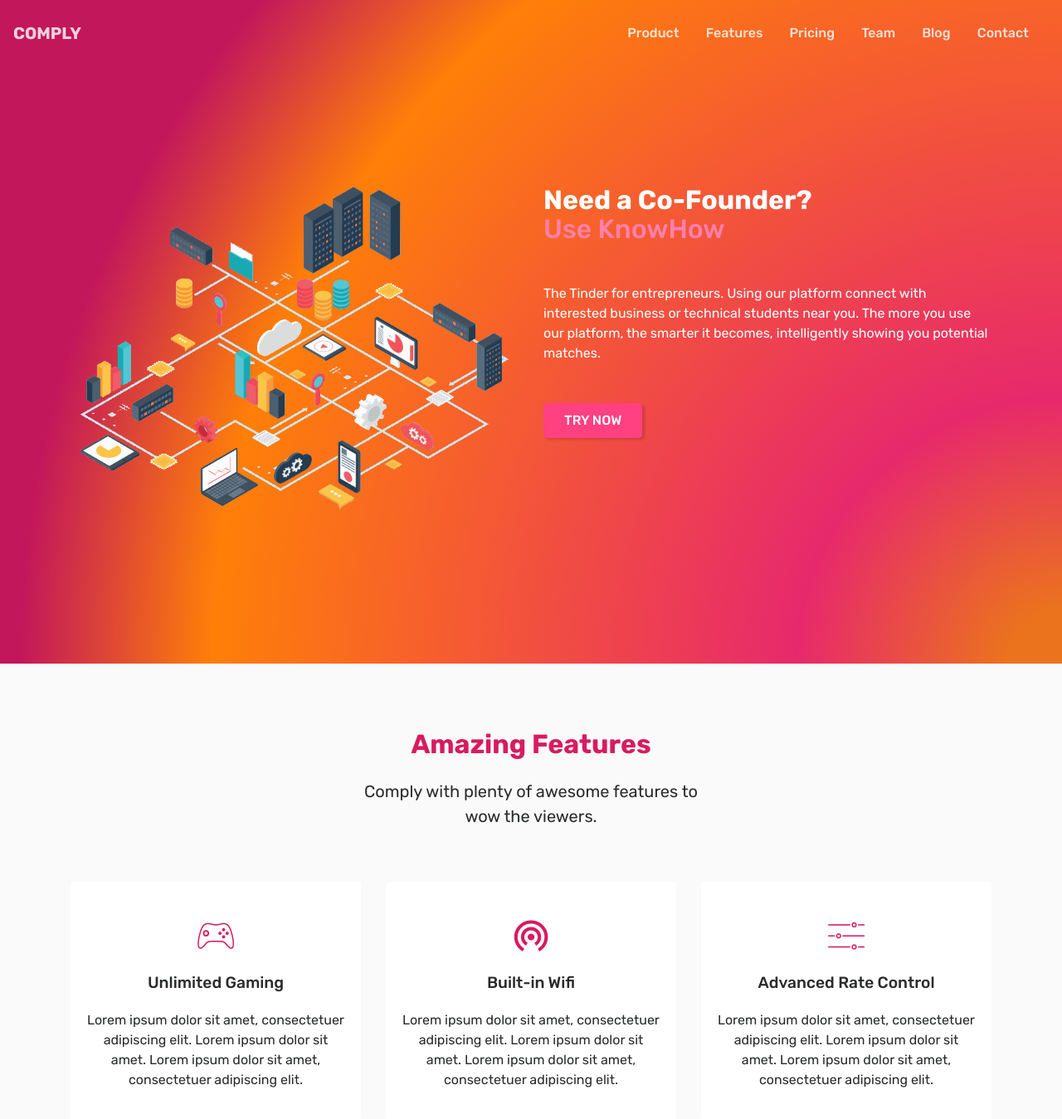
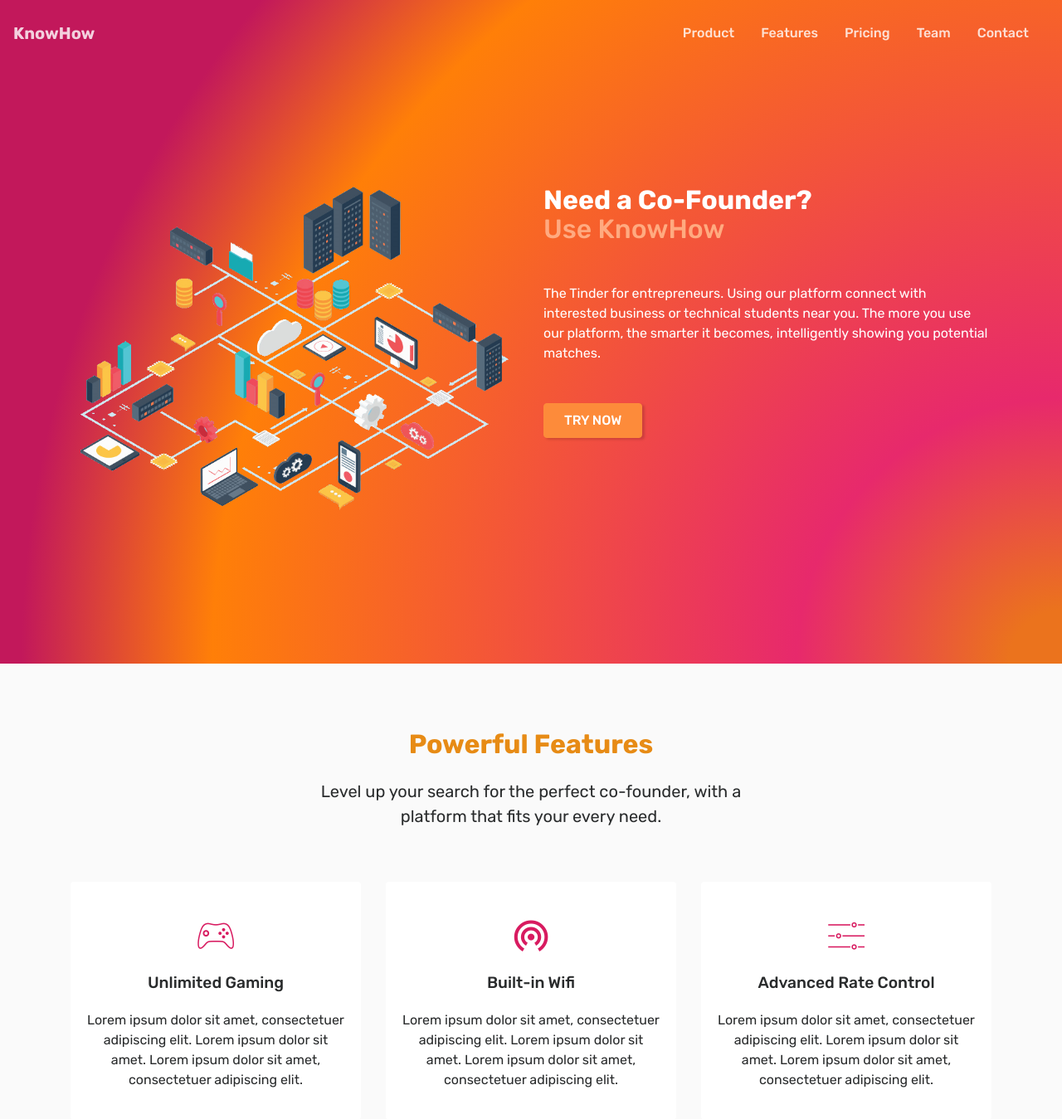
Before and after one commit to mattpodolak/HackferenceWeb, a Flask app: page / in a window 1280 px wide. Shown: the top 1349 px of the page at 83% size. Run offline with Flask 2, Linux system fonts and the light colour scheme; some libraries are stand-ins or nearby versions.

Commit message:
added many files - almost done?

```diff
--- a/static/css/style.css
+++ b/static/css/style.css
@@ -123,15 +123,15 @@ section{
 
 }
 .bg-texture-collage{
-   / background:-webkit-linear-gradient(-45deg, #ffb300 33%, transparent 0%),
-        linear-gradient(-45deg, #d81b60 67%, transparent 33%),
-        linear-gradient(-45deg, #ffb300 100%, transparent 67%);
-    background:-moz-linear-gradient(-45deg, #ffb300 33%, transparent 0%),
-        linear-gradient(-45deg, #d81b60 67%, transparent 33%),
-        linear-gradient(-45deg, #ffb300 100%, transparent 67%);
-    background:linear-gradient(-45deg, #ec407a 33%, transparent 0%),
-        linear-gradient(-45deg, #e91e63 67%, transparent 33%),
-        linear-gradient(-45deg, #ec407a 100%, transparent 67%);
+   /background:-webkit-linear-gradient(-45deg, #ef9c21 33%, transparent 0%),
+        linear-gradient(-45deg, #da8010 67%, transparent 33%),
+        linear-gradient(-45deg, #ef9c21 100%, transparent 67%);
+    background:-moz-linear-gradient(-45deg, #ef9c21 33%, transparent 0%),
+        linear-gradient(-45deg, #da8010 67%, transparent 33%),
+        linear-gradient(-45deg, #ef9c21 100%, transparent 67%);
+    background: linear-gradient(-45deg, #ef9c21 33%, transparent 0%),
+        linear-gradient(-45deg, #da8010 67%, transparent 33%),
+        linear-gradient(-45deg, #ef9c21 100%, transparent 67%);
 }
 .bg-alt {
     background-color: #fff;
@@ -161,10 +161,10 @@ section{
     color: #fff;
 }
 .text-primary {
-    color: #d81b60 !important;
+    color: #e78b15 !important;
 }
 .text-primary-light{
-    color: #ff80ab;
+    color: #ffaa80;
 }
 
 /*===============================================
@@ -205,8 +205,8 @@ section{
     color: #ff4081;
 }
 .btn-primary{
-    background-color: #ff4081 !important;
-    border-color: #ff4081 !important;
+    background-color: #fd8b3a !important;
+    border-color: #fd8b3a !important;
 }
 .btn-primary:hover, .btn-primary:focus{
     color: #fff !important;
--- a/static/js/scripts.js
+++ b/static/js/scripts.js
@@ -27,7 +27,7 @@ $(function () {
         var secondFeature = $('#features').offset().top;
         var scroll = $(window).scrollTop();
         if (scroll >= 150) {
-            $('.sticky-navigation').css({"background-color": '#d81b60'});
+            $('.sticky-navigation').css({"background-color": '#fb9124'});
         } else {
             $('.sticky-navigation').css({"background-color": 'transparent'});
         }
--- a/templates/index.html
+++ b/templates/index.html
@@ -2,7 +2,7 @@
 <html lang="en">
     <head>
         <meta charset="utf-8">
-        <title>Comply - Bootstrap 4 Multipurpose Template</title>
+        <title>KnowHow - Connect with Entrepreneurs</title>
         <meta name="description" content="Download free Bootstrap 4 multipurpose template Comply." />
         <meta name="viewport" content="width=device-width, initial-scale=1.0">
         <!--Bootstrap 4-->
@@ -18,7 +18,7 @@
             <button class="navbar-toggler navbar-toggler-right" type="button" data-toggle="collapse" data-target="#navbarCollapse" aria-controls="navbarCollapse" aria-expanded="false" aria-label="Toggle navigation">
                 <span class="ion-grid icon-sm"></span>
             </button>
-            <a class="navbar-brand hero-heading" href="#">COMPLY</a>
+            <a class="navbar-brand hero-heading" href="#">KnowHow</a>
             <div class="collapse navbar-collapse" id="navbarCollapse">
                 <ul class="navbar-nav ml-auto">
                     <li class="nav-item mr-3">
@@ -32,9 +32,6 @@
                     </li>
                     <li class="nav-item mr-3">
                         <a class="nav-link page-scroll" href="#team">Team</a>
-                    </li>
-                    <li class="nav-item mr-3">
-                        <a class="nav-link page-scroll" href="#blog">Blog</a>
                     </li>
                     <li class="nav-item mr-3">
                         <a class="nav-link page-scroll" href="#contact">Contact</a>
@@ -56,7 +53,7 @@
                             The Tinder for entrepreneurs. Using our platform connect with interested business or technical students near you. The more you use our platform, the smarter it becomes, intelligently showing you potential matches.
                         </p>
                         <p class="mt-5">
-                            <a href="#pricing" class="btn btn-primary mr-2 mb-2 page-scroll">Try Now</a>
+                            <a href="#sign-up" class="btn btn-primary mr-2 mb-2 page-scroll">Try Now</a>
                             <!--<a href="#download" class="btn btn-white mb-2 page-scroll">Download iOS App</a>-->
                         </p>
                     </div>
@@ -69,9 +66,9 @@
             <div class="container">
                 <div class="row mb-3">
                     <div class="col-md-6 offset-md-3 col-sm-8 offset-sm-2 col-xs-12 text-center wow fadeIn">
-                        <h2 class="text-primary">Amazing Features</h2>
+                        <h2 class="text-primary">Powerful Features</h2>
                         <p class="lead mt-4">
-                            Comply with plenty of awesome features to <br/>wow the viewers.
+                             Level up your search for the perfect co-founder, with a platform that fits your every need.
                         </p>
                     </div>
                 </div>
@@ -162,7 +159,7 @@
             <div class="container-fluid">
                 <div class="row d-md-flex mt-5">
                     <div class="col-sm-6 p-0 wow fadeInLeft">
-                        <img class="img-fluid" src="static/img/product2.jpg" alt="Gallery">
+                        <img class="img-fluid" src="static/img/mockup3.png" alt="Gallery">
                     </div>
                     <div class="col-sm-6 pl-5 pr-5 pt-5 pb-4 wow fadeInRight">
                         <h3><a href="#">What's New in Version 5.0?</a></h3>
@@ -176,7 +173,7 @@
                             <li>Aenean commodo ligula eget dolor.</li>
                             <li>Cum sociis natoque penatibus et magnis dis parturient montes, nascetur ridiculus mus.</li>
                         </ul>
-                        <a href="#purchase" class="btn btn-primary mr-2 page-scroll">Get Started with Comply</a>
+                        <a href="#sign-up" class="btn btn-primary mr-2 page-scroll">Get Started with KnowHow</a>
                     </div>
                 </div>
             </div>
@@ -206,7 +203,7 @@
                                     <li>1GB bandwidth</li>
                                     <li>Basic support</li>
                                 </ul>
-                                <a href="#" class="btn btn-primary btn-radius">Order Now</a>
+                                <!--<a href="#" class="btn btn-primary btn-radius">Order Now</a>-->
                             </div>
                         </div>
                     </div>
@@ -222,7 +219,7 @@
                                     <li>Unlimited bandwidth</li>
                                     <li>Priority support</li>
                                 </ul>
-                                <a href="#" class="btn btn-primary btn-radius">Order Now</a>
+                                <!--<a href="#" class="btn btn-primary btn-radius">Order Now</a>-->
                             </div>
                         </div>
                     </div>
@@ -238,7 +235,7 @@
                                     <li>Unlimited bandwidth</li>
                                     <li>24/7 support</li>
                                 </ul>
-                                <a href="#" class="btn btn-primary btn-radius">Order Now</a>
+                                <!--<a href="#" class="btn btn-primary btn-radius">Order Now</a>-->
                             </div>
                         </div>
                     </div>
@@ -419,17 +416,17 @@
             <div class="container">
                 <div class="row">
                     <div class="col-md-6 offset-md-3 col-sm-8 offset-sm-2 col-xs-12 text-center wow fadeIn">
-                        <h1>COMPLY</h1>
-                        <p class="mt-4">
-                            <a href="https://twitter.com/" target="_blank"><em class="ion-social-twitter text-twitter-alt icon-sm mr-3"></em></a>
-                            <a href="https://facebook.com/" target="_blank"><em class="ion-social-github text-facebook-alt icon-sm mr-3"></em></a>
-                            <a href="https://www.linkedin.com/" target="_blank"><em class="ion-social-linkedin text-linkedin-alt icon-sm mr-3"></em></a>
-                            <a href="https://plus.google.com/" target="_blank"><em class="ion-social-googleplus text-google-alt icon-sm mr-3"></em></a>
-                        </p>
-                        <p class="pt-2 text-muted">
-                            &copy; 2017 Comply Theme. A Bootstrap 4 multipurpose theme by
-                            <a href="https://wireddots.com">Wired Dots</a>. Developed by <a href="https://twitter.com/attacomsian">@attacomsian</a>
-                        </p>
+                        <h1>KnowHow</h1>
+                        <!--<p class="mt-4">-->
+                            <!--<a href="https://twitter.com/" target="_blank"><em class="ion-social-twitter text-twitter-alt icon-sm mr-3"></em></a>-->
+                            <!--<a href="https://facebook.com/" target="_blank"><em class="ion-social-github text-facebook-alt icon-sm mr-3"></em></a>-->
+                            <!--<a href="https://www.linkedin.com/" target="_blank"><em class="ion-social-linkedin text-linkedin-alt icon-sm mr-3"></em></a>-->
+                            <!--<a href="https://plus.google.com/" target="_blank"><em class="ion-social-googleplus text-google-alt icon-sm mr-3"></em></a>-->
+                        <!--</p>-->
+                        <!--<p class="pt-2 text-muted">-->
+                            <!--&copy; 2017 Comply Theme. A Bootstrap 4 multipurpose theme by -->
+                            <!--<a href="https://wireddots.com">Wired Dots</a>. Developed by <a href="https://twitter.com/attacomsian">@attacomsian</a>-->
+                        <!--</p>-->
                     </div>
                 </div>
             </div>
```
Also changed, not shown: static/img/mockup.png (added).
